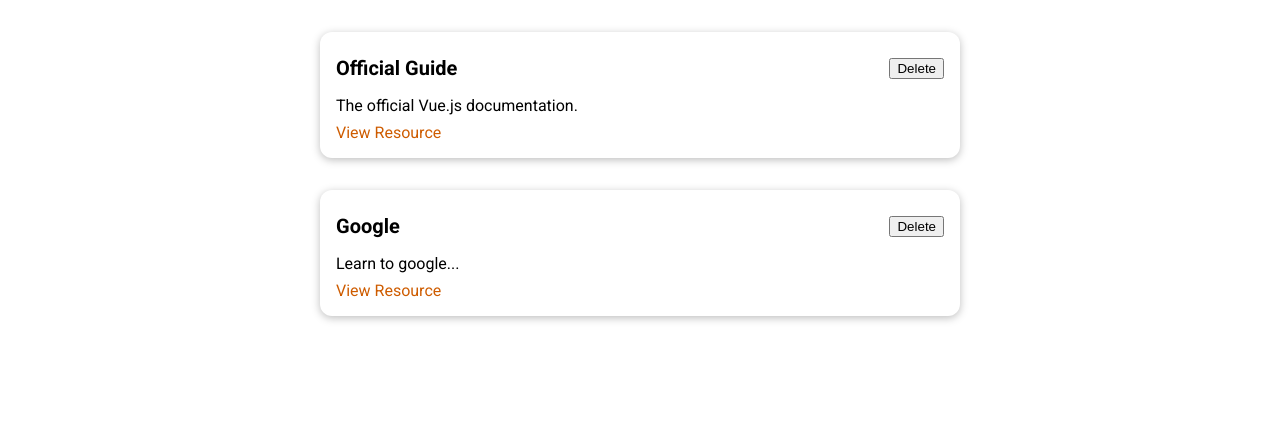
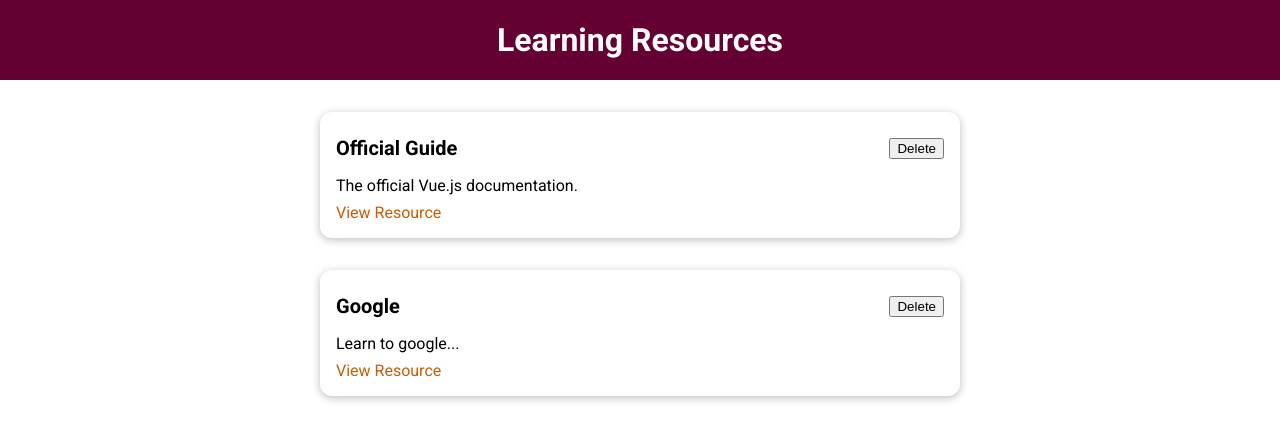
Before and after one commit to plarrea/vue-learning-resources-app, a Vue app: page / in a window 1280 px wide. Shown: the top 440 px of the page. Built offline with nearby package versions, Linux system fonts and the light colour scheme.

Commit message:
added app header component

```diff
--- a/src/App.vue
+++ b/src/App.vue
@@ -1,12 +1,15 @@
 <template>
+  <TheHeader title="Learning Resources" />
   <StoredResources :resources="storedResources" />
 </template>
 
 <script>
+import TheHeader from "./components/Layouts/TheHeader.vue";
 import StoredResources from "./components/LearningResources/StoredResources.vue";
 
 export default {
   components: {
+    TheHeader,
     StoredResources,
   },
   data() {
--- /dev/null
+++ b/src/components/Layouts/TheHeader.vue
@@ -0,0 +1,29 @@
+<template>
+  <header>
+    <h1>{{ title }}</h1>
+  </header>
+</template>
+
+<script>
+export default {
+  props: {
+    title: String,
+  },
+};
+</script>
+
+<style scoped>
+header {
+  width: 100%;
+  height: 5rem;
+  background-color: #640032;
+  display: flex;
+  justify-content: center;
+  align-items: center;
+}
+
+header h1 {
+  color: white;
+  margin: 0;
+}
+</style>
```
